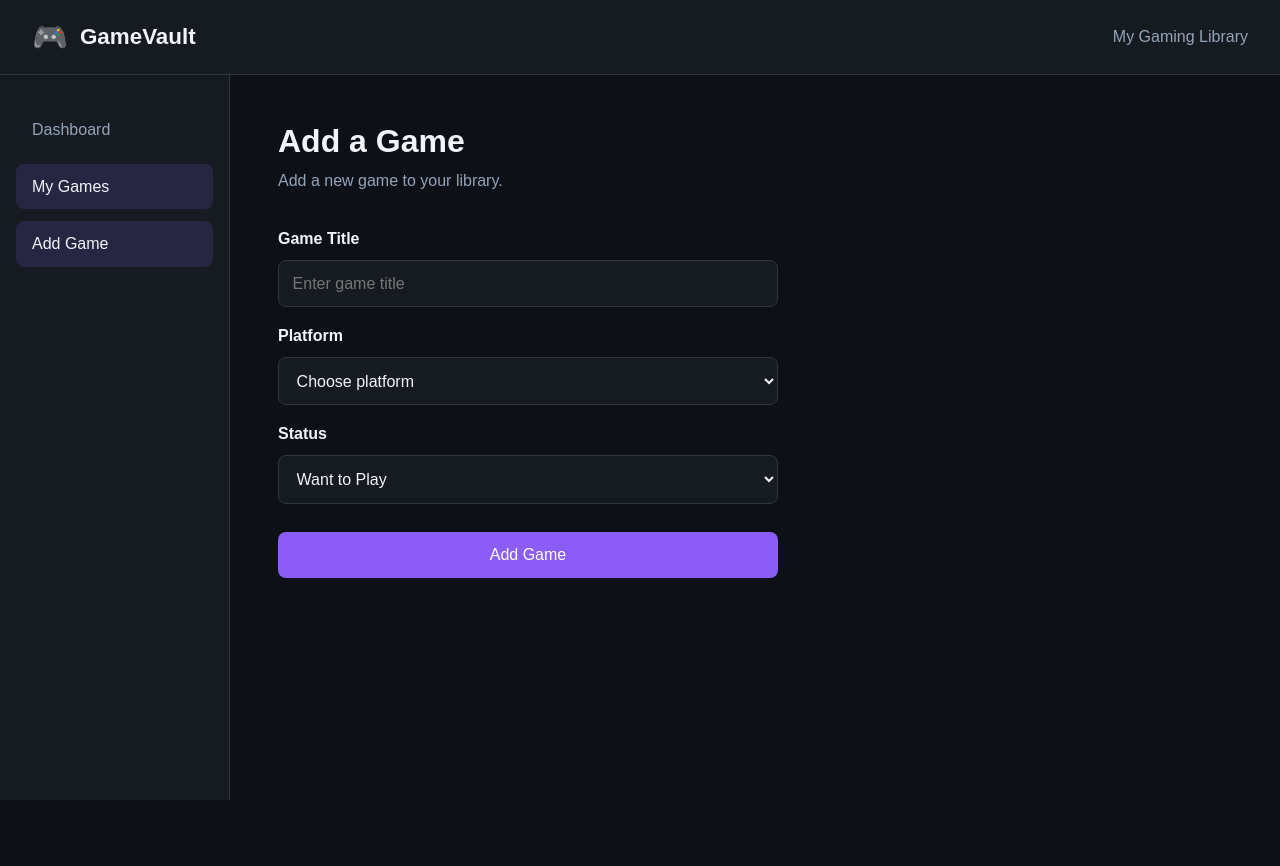
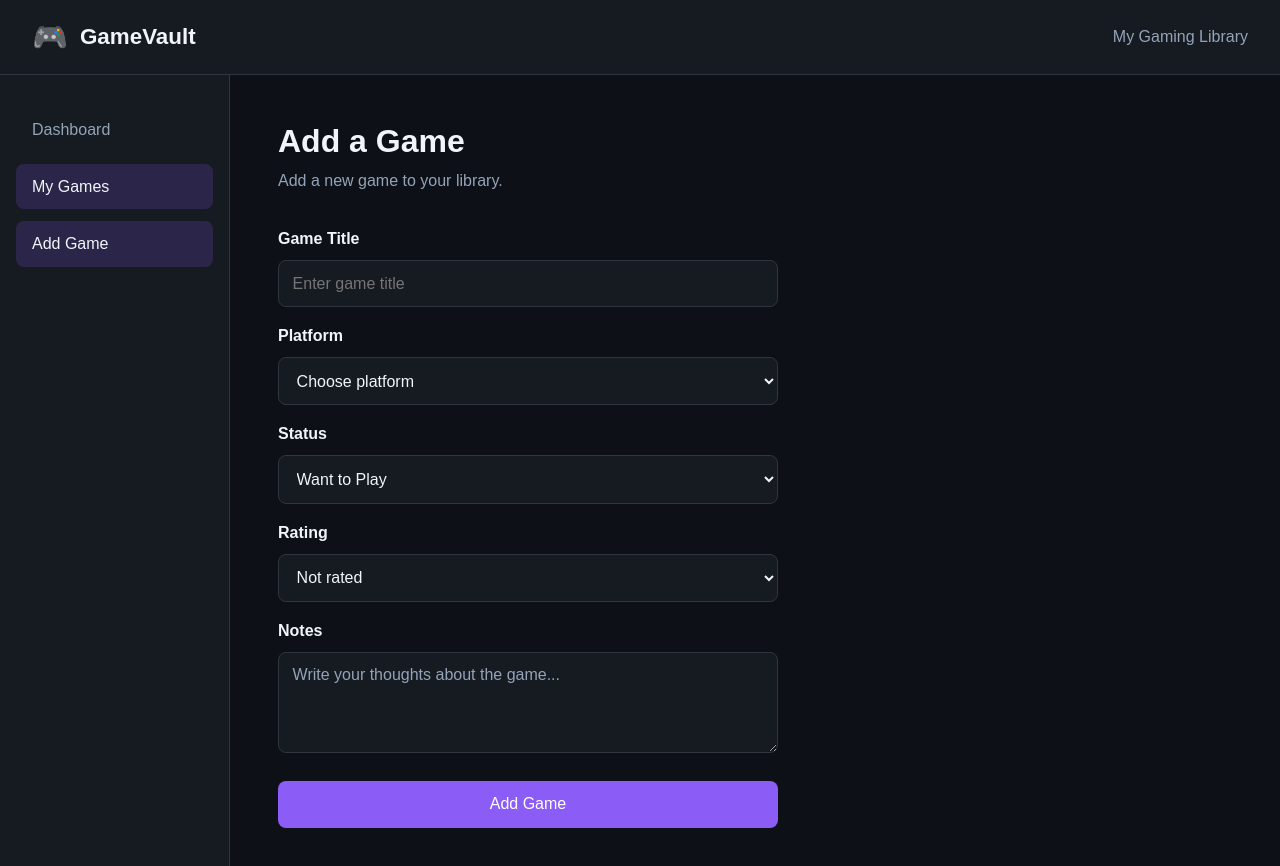
Before and after one commit to minza-42/game_vault, a React (Vite) app: page /games/add in a window 1280 px wide. Shown: the top 866 px of the page. Before the commit the page ends 800 px from the top, so only its background shows below. Built offline with nearby package versions, Linux system fonts and the light colour scheme.

Commit message:
feat: enhance game creation form with ratings and notes

```diff
--- a/src/pages/AddGame.tsx
+++ b/src/pages/AddGame.tsx
@@ -10,6 +10,8 @@ function AddGame() {
   const [title, setTitle] = useState("");
   const [platform, setPlatform] = useState("");
   const [status, setStatus] = useState<GameStatus>("want");
+  const [rating, setRating] = useState("");
+  const [notes, setNotes] = useState("");
 
   async function handleSubmit(event: React.FormEvent<HTMLFormElement>) {
     event.preventDefault();
@@ -19,6 +21,8 @@ function AddGame() {
         title,
         platform,
         status,
+        rating: rating === "" ? null : Number(rating),
+        notes,
       });
 
       navigate("/games");
@@ -69,6 +73,29 @@ function AddGame() {
           <option value="dropped">Dropped</option>
         </select>
 
+        <label htmlFor="rating">Rating</label>
+        <select
+          id="rating"
+          value={rating}
+          onChange={(event) => setRating(event.target.value)}
+        >
+          <option value="">Not rated</option>
+          {Array.from({ length: 5 }, (_, index) => (
+            <option key={index + 1} value={index + 1}>
+              {index + 1} {index === 0 ? "Star" : "Stars"}
+            </option>
+          ))}
+        </select>
+
+        <label htmlFor="notes">Notes</label>
+        <textarea
+          id="notes"
+          value={notes}
+          onChange={(event) => setNotes(event.target.value)}
+          placeholder="Write your thoughts about the game..."
+          rows={4}
+        />
+
         {error && <p className="form-error">{error}</p>}
 
         <button type="submit" disabled={loading}>
--- a/src/services/gameService.ts
+++ b/src/services/gameService.ts
@@ -16,10 +16,14 @@ export async function getGames(): Promise<Game[]> {
 }
 
 // POST - Create a new game
-interface NewGame {
+export interface NewGame {
   title: string;
   platform: string;
   status: GameStatus;
+  rating?: number | null;
+  notes?: string;
+  steamAppId?: number;
+  steamPlaytime?: number;
 }
 
 export async function createGame(game: NewGame): Promise<Game> {
--- a/src/styles/_forms.scss
+++ b/src/styles/_forms.scss
@@ -11,6 +11,7 @@
     font-weight: 600;
     margin-top: 0.5rem;
   }
+
 
   input,
   select {
@@ -41,3 +42,39 @@
 .form-error {
   color: #f87171;
 }
+
+
+.game-form {
+  textarea {
+    width: 100%;
+    padding: 0.85rem;
+    background: $color-surface;
+    color: $color-text;
+    border: 1px solid $border-color;
+    border-radius: 8px;
+    font: inherit;
+    resize: vertical;
+    min-height: 100px;
+    transition: border-color 0.2s ease;
+
+    &::placeholder {
+      color: $color-muted;
+    }
+
+    &:focus {
+      outline: none;
+      border-color: $color-primary;
+    }
+  }
+}
+
+.game-form {
+  input,
+  select,
+  textarea {
+    &:focus {
+      outline: none;
+      border-color: $color-primary;
+    }
+  }
+}
--- a/src/styles/_sidebar.scss
+++ b/src/styles/_sidebar.scss
@@ -21,9 +21,13 @@
       border-radius: 8px;
       color: $color-muted;
 
-      &:hover,
+      &:hover {
+        background: rgba($color-primary, 0.1);
+        color: $color-text;
+      }
+
       &.active {
-        background: rgba($color-primary, 0.15);
+        background: rgba($color-primary, 0.18);
         color: $color-text;
       }
     }
--- a/src/types/Game.ts
+++ b/src/types/Game.ts
@@ -10,4 +10,8 @@ export interface Game {
   notes: string;
   createdAt: string;
   updatedAt: string;
+
+  // Steam information
+  steamAppId?: number;
+  steamPlaytime?: number;
 }
```
Also changed, not shown: src/hooks/useSaveGame.ts (+2 -7 lines).
